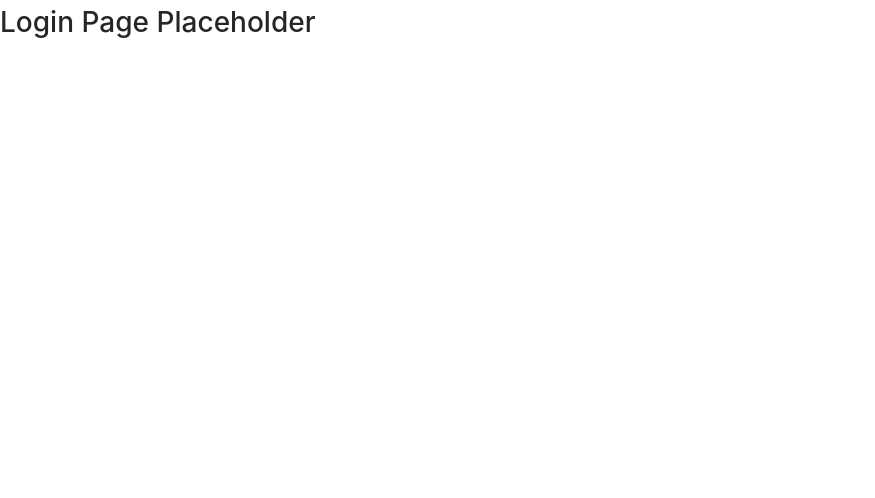
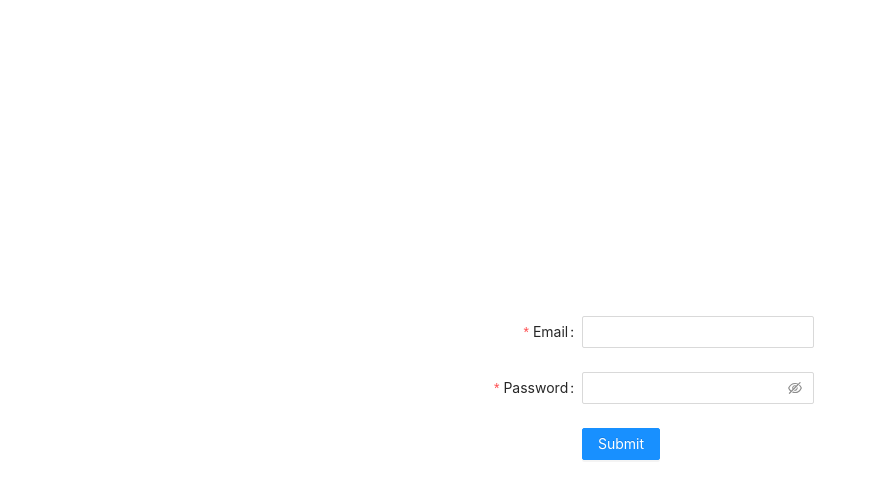
Before and after one commit to Project-Trofos/trofos, a React (Create React App) app in the folder packages/frontend/: page /login in a window 1280 px wide. Shown: the top 498 px of the page, without its empty margins (0-875 px from the left). Built offline with nearby package versions, Linux system fonts and the light colour scheme.

Commit message:
feat: add login page

```diff
--- a/packages/frontend/package.json
+++ b/packages/frontend/package.json
@@ -4,8 +4,9 @@
   "private": true,
   "dependencies": {
     "@ant-design/icons": "^4.7.0",
+    "@reduxjs/toolkit": "^1.8.5",
     "antd": "^4.22.6",
-    "@reduxjs/toolkit": "^1.8.5",
+    "axios": "^0.27.2",
     "react": "^18.2.0",
     "react-dom": "^18.2.0",
     "react-redux": "^8.0.2",
--- /dev/null
+++ b/packages/frontend/src/pages/Login.css
@@ -0,0 +1,8 @@
+.main {
+    display: flex;
+    justify-content: center;
+    align-items: center;
+    align-content: center;
+    width: 100vw;
+    height: 100vh;
+}
--- a/packages/frontend/src/pages/Login.tsx
+++ b/packages/frontend/src/pages/Login.tsx
@@ -1,5 +1,61 @@
 import React from 'react';
+import { useNavigate } from 'react-router-dom';
+import axios from 'axios';
+import { Button, Form, Input } from 'antd';
+import './Login.css';
 
 export default function LoginPage(): JSX.Element {
-  return <h1>Login Page Placeholder</h1>;
+
+  const navigate = useNavigate();
+
+  const onFinish = (values: any) => {
+    axios.post('http://localhost:3001/login', values, { withCredentials: true })
+      .then((res) => {
+        navigate('/projects');
+      })
+      .catch((err) => {
+        console.error(err);
+      });
+  };
+
+  const onFinishFailed = (errorInfo: any) => {
+    console.error('Failed:', errorInfo);
+  };
+
+  return (
+    <div className = "main">
+      <Form
+      name="basic"
+      labelCol={{ span: 8 }}
+      wrapperCol={{ span: 18 }}
+      initialValues={{ remember: true }}
+      onFinish={onFinish}
+      onFinishFailed={onFinishFailed}
+      autoComplete="off"
+
+    >
+      <Form.Item
+        label="Email"
+        name="userEmail"
+        rules={[{ required: true, message: 'Please input your username!' }]}
+      >
+        <Input />
+      </Form.Item>
+
+      <Form.Item
+        label="Password"
+        name="userPassword"
+        rules={[{ required: true, message: 'Please input your password!' }]}
+      >
+        <Input.Password />
+      </Form.Item>
+
+      <Form.Item wrapperCol={{ offset: 8, span: 16 }}>
+        <Button type="primary" htmlType="submit">
+          Submit
+        </Button>
+      </Form.Item>
+    </Form>
+  </div>
+  );
 }
```
Also changed, not shown: 2 other files (tests, documents, lock files or other folders).
